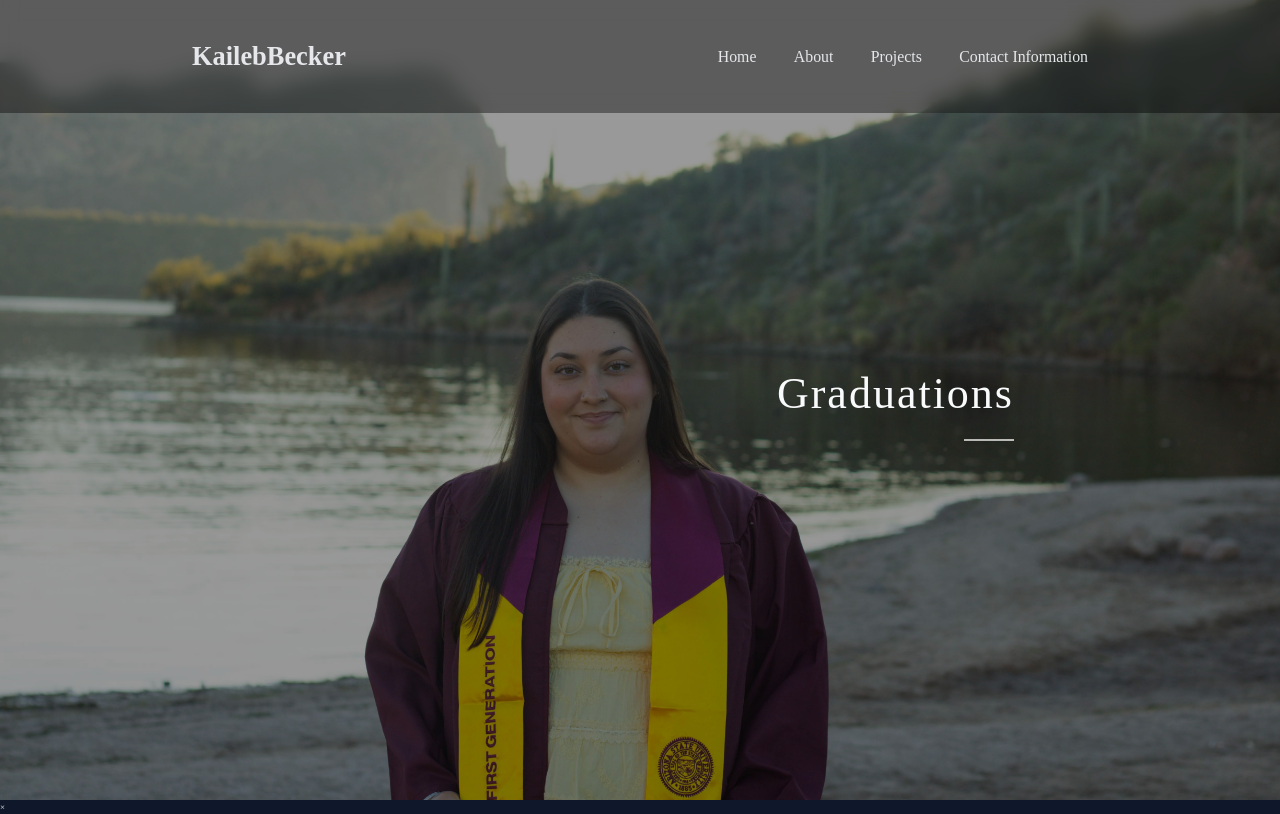
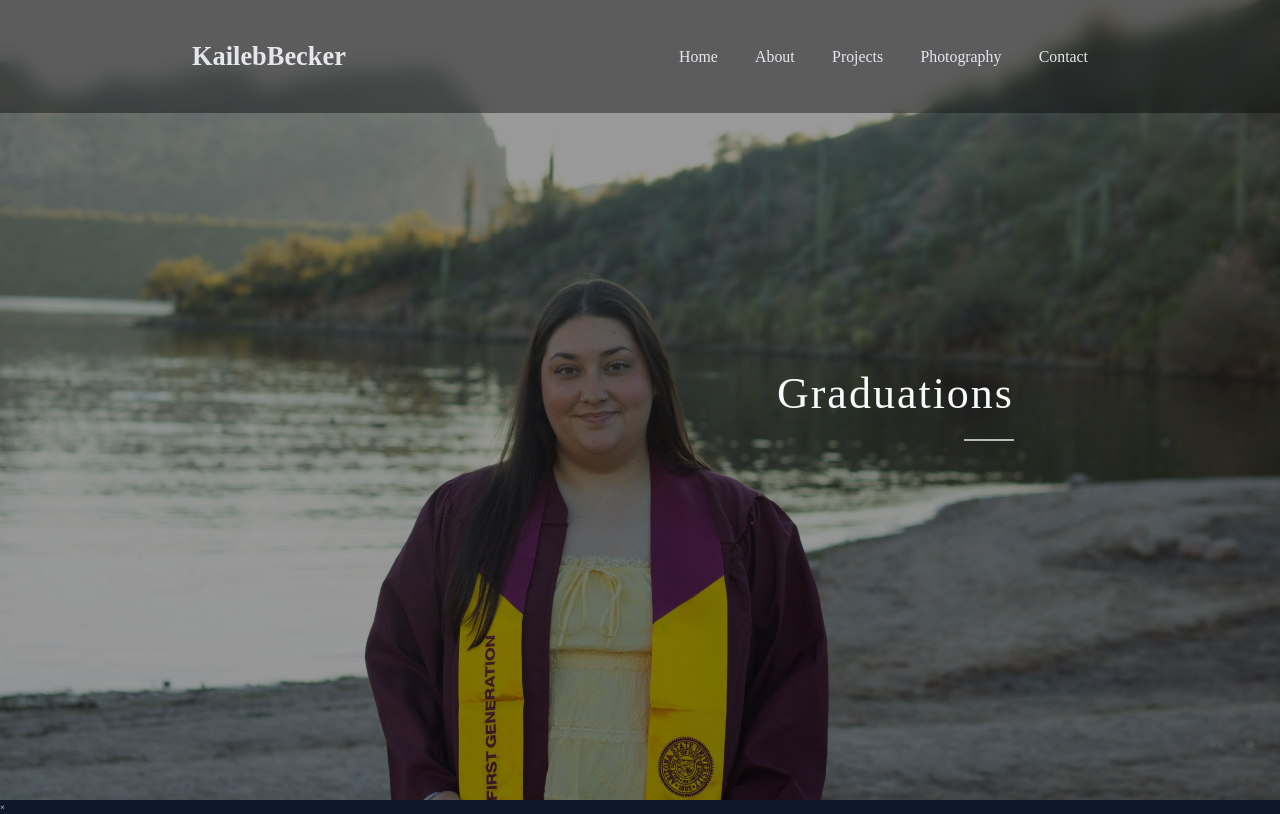
Before and after one commit to KailebBecker/kailebbecker.github.io, a plain HTML site: page PhotographyPage.html in a window 1280 px wide. Drawn offline with Linux system fonts and the light colour scheme.

Commit message:
Update PhotographyPage.html

```diff
--- a/PhotographyPage.html
+++ b/PhotographyPage.html
@@ -14,16 +14,21 @@
 <body>
 
 <header class="header">
+
     <a href="index.html" class="logo">
         Kaileb<span>Becker</span>
     </a>
+
+    <div id="menu-icon">☰</div>
 
     <nav class="navbar">
         <a href="index.html">Home</a>
         <a href="AboutPage.html">About</a>
         <a href="ProjectPage.html">Projects</a>
-        <a href="Contact.html">Contact Information</a>
+        <a href="PhotographyPage.html">Photography</a>
+        <a href="ContactPage.html">Contact</a>
     </nav>
+
 </header>
 
 <div class="scroll-landing">
```
